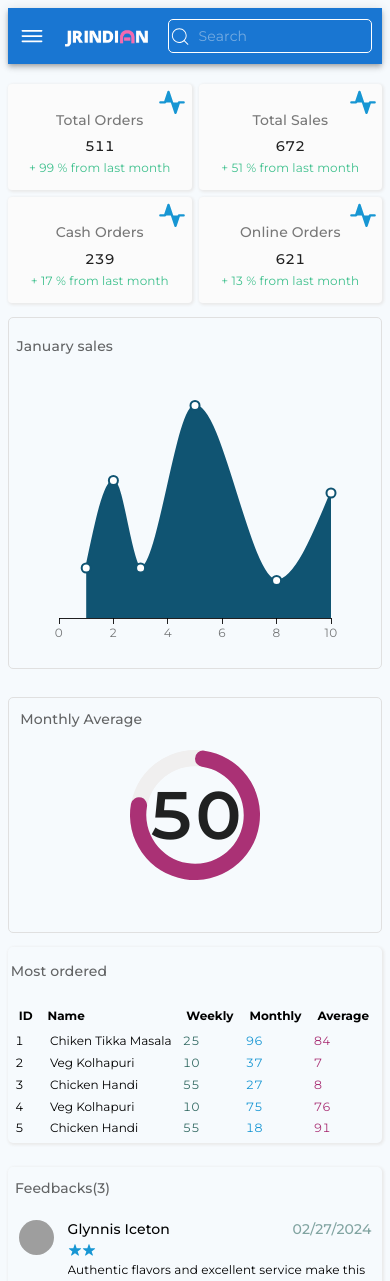
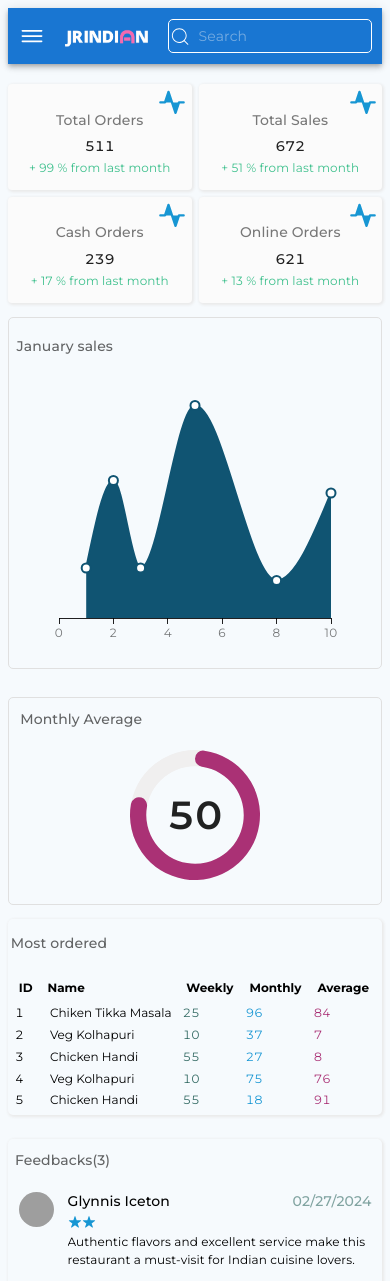
Before and after one commit to tapesh02/restaurant-management-system, a React (Vite) app: page / in a window 390 px wide. Shown: the top 1281 px of the page. Built offline with nearby package versions, Linux system fonts and the light colour scheme; grey boxes are pictures that could not be loaded.

Commit message:
fixed gauge styles

```diff
--- a/src/components/pages/dashboard/Dashboard.tsx
+++ b/src/components/pages/dashboard/Dashboard.tsx
@@ -67,7 +67,9 @@ const Dashboard = () => {
                 <th>Average</th>
               </tr>
             </thead>
+            <tbody>
             <RenderFavFoodTable />
+            </tbody>
           </table>
         </div>
       </Stack>
--- a/src/components/pages/dashboard/RenderFavFoodTable.tsx
+++ b/src/components/pages/dashboard/RenderFavFoodTable.tsx
@@ -2,8 +2,7 @@ import { favFoods } from "../../../helpers/dataHelpers";
 
 const RenderFavFoodTable = () => {
     return favFoods?.map(({ id, dishName, timesOrdered, image }, index) => (
-      <tbody key={id}>
-        <tr>
+        <tr key={id}>
           <td>{index + 1}</td>
           <td>
             <span>
@@ -15,7 +14,6 @@ const RenderFavFoodTable = () => {
           <td>{Math.floor(Math.random() * 100)}</td>
           <td>{Math.floor(Math.random() * 100)}</td>
         </tr>
-      </tbody>
     ));
   };
 
--- a/src/components/pages/dashboard/dashboard.scss
+++ b/src/components/pages/dashboard/dashboard.scss
@@ -334,6 +334,13 @@
 
       .gauge-chart-wrapper {
         width: 100%;
+        padding-bottom: 1em;
+        & .MuiGauge-valueText {
+          text {
+            font-size: 2.8em;
+          }
+        }
+
       }
     }
 
--- a/src/components/pages/tables/RenderTableStatus.tsx
+++ b/src/components/pages/tables/RenderTableStatus.tsx
@@ -1,11 +1,10 @@
-import {tableData} from "../../../helpers/dataHelpers";
-import {Avatar} from "@mui/material";
+import { tableData } from "../../../helpers/dataHelpers";
+import { Avatar } from "@mui/material";
 
 const RenderTableStatus = () => {
   return tableData.map(
     ({ tableNumber, serverName, orderStatus, customerName }) => (
-        <tbody key={tableNumber}>
-          <tr>
+      <tr key={tableNumber}>
         <td>{tableNumber}</td>
         <td>
           <span>
@@ -22,7 +21,7 @@ const RenderTableStatus = () => {
         </td>
         <td>{customerName} </td>
       </tr>
-        </tbody>
+
     )
   );
 };
--- a/src/components/pages/tables/Tables.tsx
+++ b/src/components/pages/tables/Tables.tsx
@@ -19,7 +19,9 @@ const Tables = () => {
             <th>Customer</th>
           </tr>
         </thead>
+        <tbody >
         <RenderTableStatus />
+        </tbody>
       </table>
     </div>
   );
```
Lines whose indentation alone changed are shown as unchanged.
